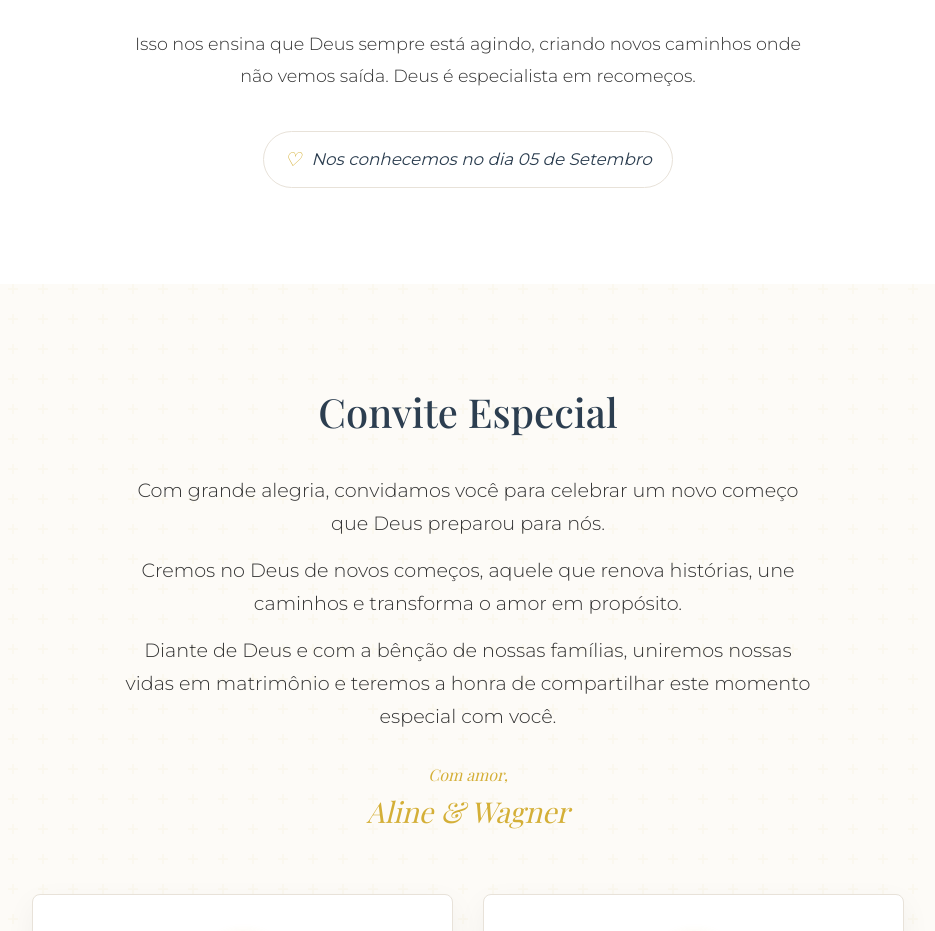
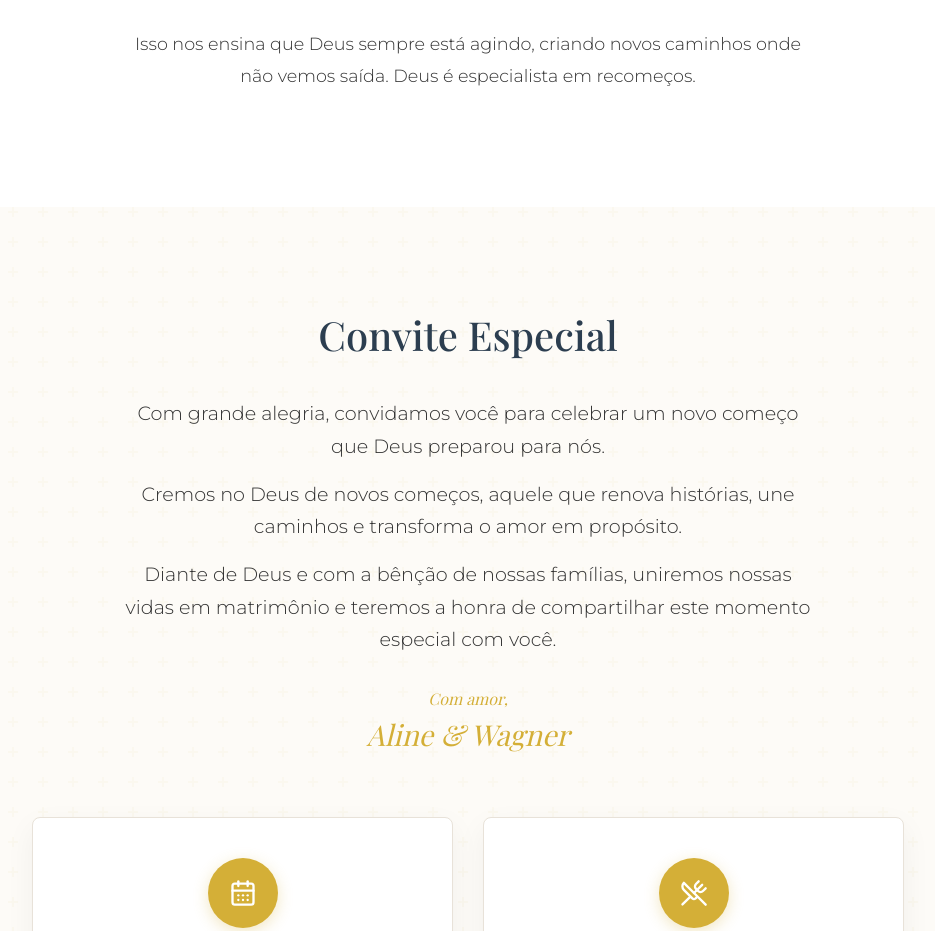
Before and after one commit to NelsonBenedito/aline-wagner-wedding, a React (Vite) app: page / in a window 1280 px wide. Shown: the part 1580-2511 px from the top of the page, without its empty margins (172-1107 px from the left). Built offline with nearby package versions, Linux system fonts and the light colour scheme; a web font is replaced by a local one.

Commit message:
removed the meeting date

```diff
--- a/src/components/Story.jsx
+++ b/src/components/Story.jsx
@@ -37,10 +37,6 @@ const Story = () => {
                         Isso nos ensina que Deus sempre está agindo, criando novos caminhos onde não
                         vemos saída. Deus é especialista em recomeços.
                     </p>
-
-                    <div style={styles.dateMet}>
-                        <span style={styles.dateIcon}>♡</span> Nos conhecemos no dia 05 de Setembro
-                    </div>
                 </div>
 
             </div>
```
